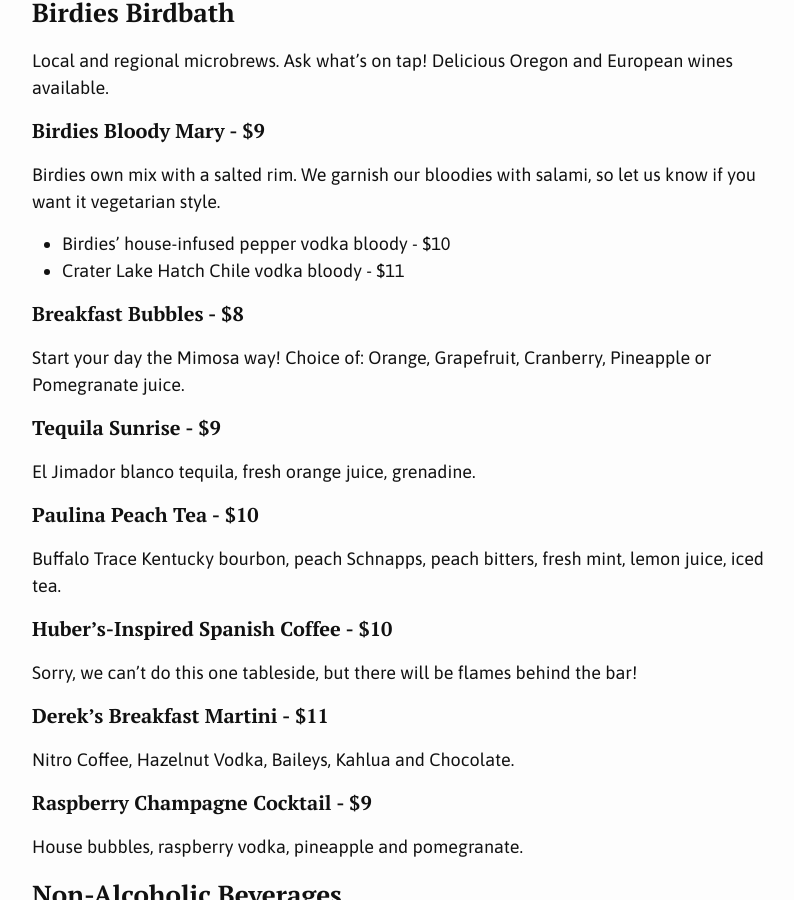
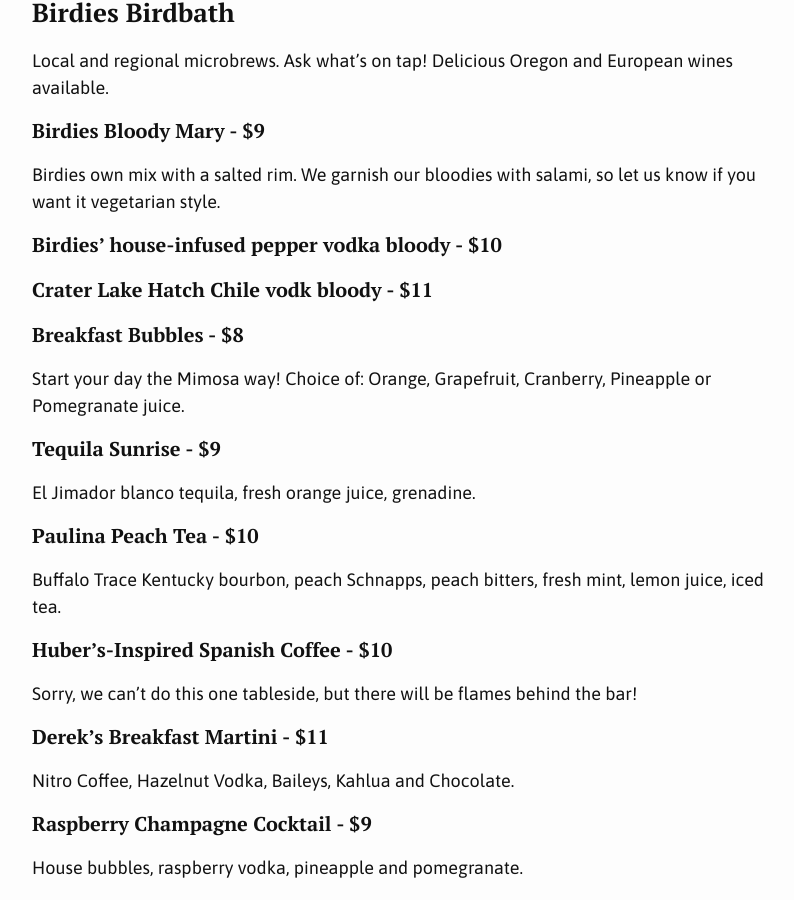
Before and after one commit to birdiescafe/birdiescafe.github.io, a Jekyll site: the page built from menu_081818.md, in a window 1280 px wide and 900 px high, scrolled down 6788 px. Shown: the whole window, without its empty margins (238-1032 px from the left). Built offline with Jekyll 4.4.1, drawn with Linux system fonts in a browser that asks for light colours.

Commit message:
Update menu_081818.md

```diff
--- a/menu_081818.md
+++ b/menu_081818.md
@@ -191,8 +191,8 @@ Local and regional microbrews. Ask what's on tap! Delicious Oregon and European
 
 #### Birdies Bloody Mary - $9
 Birdies own mix with a salted rim. We garnish our bloodies with salami, so let us know if you want it vegetarian style.
-- Birdies' house-infused pepper vodka bloody - $10
-- Crater Lake Hatch Chile vodka bloody - $11
+#### Birdies' house-infused pepper vodka bloody - $10
+#### Crater Lake Hatch Chile vodk bloody - $11
 
 #### Breakfast Bubbles - $8
 Start your day the Mimosa way! Choice of: Orange, Grapefruit, Cranberry, Pineapple or Pomegranate juice.
```
